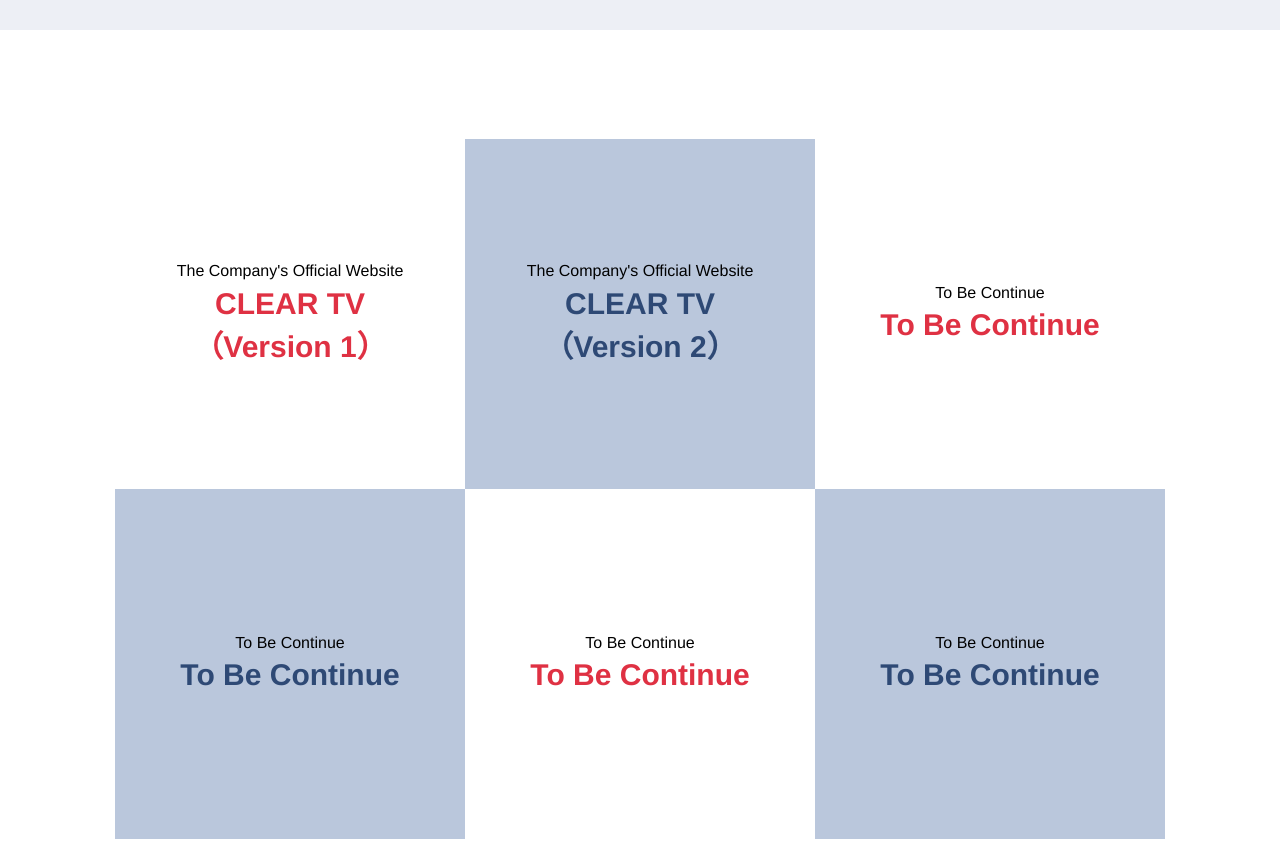
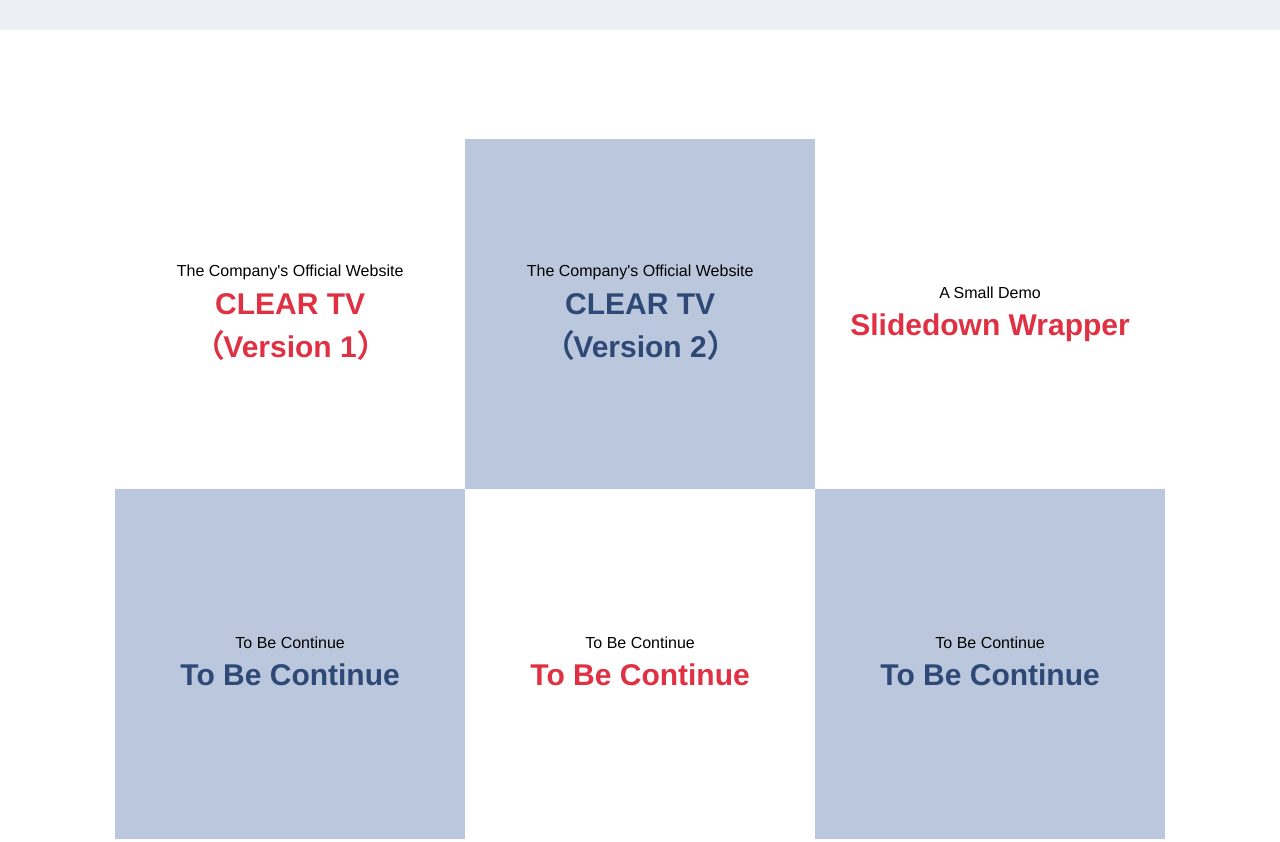
Before and after one commit to snowlengxue/snowlengxue.github.io, a plain HTML site: page index.html in a window 1280 px wide. Shown: the part 1420-2262 px from the top of the page. Drawn offline with Linux system fonts and the light colour scheme; a web font is replaced by a local one.

Commit message:
Feat: Add a demo of slidedown

```diff
--- a/index.html
+++ b/index.html
@@ -281,9 +281,9 @@
                     <p>The company's official website</p>
                     <h3>CLEAR TV<br>（version 2）</h3>
                 </a>
-                <a href="#" class="wo-item flex-container flex-center">
-                    <p>to be continue</p>
-                    <h3>to be continue</h3>
+                <a href="https://snowlengxue.github.io/demo1-sliderdown-wrapper/" class="wo-item flex-container flex-center">
+                    <p>A small Demo</p>
+                    <h3>Slidedown Wrapper</h3>
                 </a>
                 <a href="#" class="wo-item flex-container flex-center">
                     <p>to be continue</p>
```
